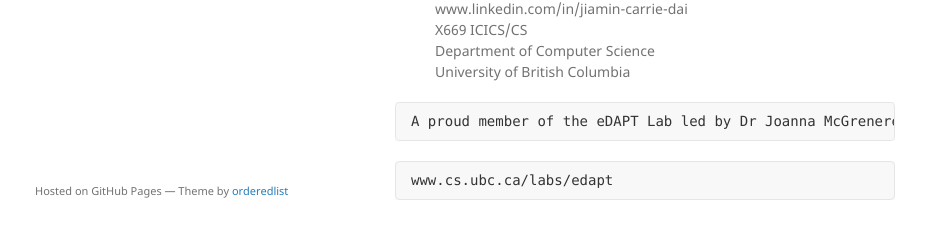
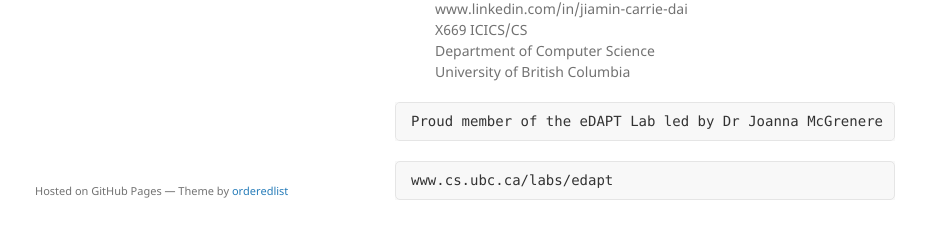
Before and after one commit to jiamin-dai/jiamin-dai.github.io, a Jekyll site: the page built from index.md, in a window 1280 px wide and 900 px high, scrolled down 2354 px. Shown: the part 630-869 px from the top of the window, without its empty margins (175-1101 px from the left). Built offline with Jekyll 4.4.1, drawn with Linux system fonts in a browser that asks for light colours; our own code applies the rules of GitHub Pages for plain Markdown files.

````diff
--- a/index.md
+++ b/index.md
@@ -182,7 +182,7 @@ end
 </dl>
 
 ```
-A proud member of the eDAPT Lab led by Dr Joanna McGrenere:
+Proud member of the eDAPT Lab led by Dr Joanna McGrenere
 ```
 
 ```
````
